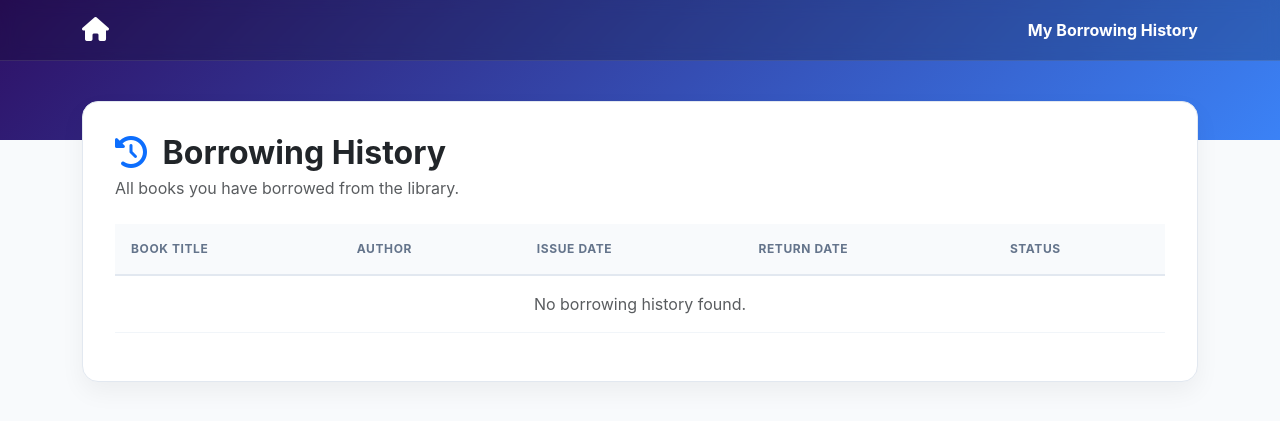
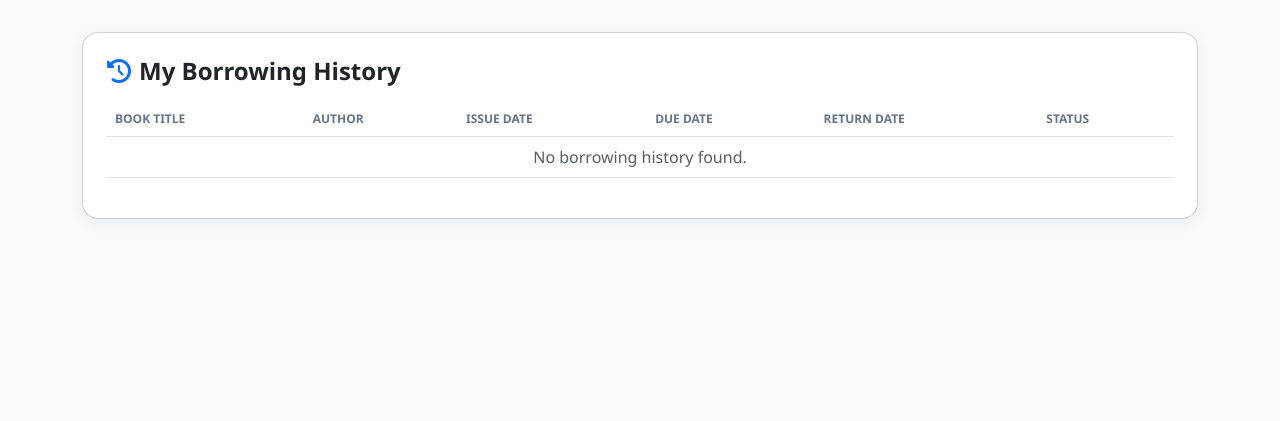
Before and after one commit to QueenJane2004/repo, a Flask app: template templates/transactions.html in a window 1280 px wide. Shown: the top 421 px of the page. Run offline with Flask 3, Linux system fonts and the light colour scheme; the template is opened without the code that fills it, so the values that code supplies are empty.

Commit message:
Update transactions.html

```diff
--- a/templates/transactions.html
+++ b/templates/transactions.html
@@ -2,61 +2,23 @@
 <html lang="en">
 <head>
   <meta charset="UTF-8">
-  <meta name="viewport" content="width=device-width, initial-scale=1.0">
   <title>My Borrowing History | Digital Library</title>
   <link href="https://cdn.jsdelivr.net/npm/bootstrap@5.3.0/dist/css/bootstrap.min.css" rel="stylesheet">
   <link rel="stylesheet" href="https://cdnjs.cloudflare.com/ajax/libs/font-awesome/6.0.0/css/all.min.css">
   <style>
-    body { background-color: #f8fafc; font-family: 'Inter', sans-serif; color: #1e293b; }
-    .header-bg { background: linear-gradient(135deg, #2e1065 0%, #3b82f6 100%); height: 140px; width: 100%; position: absolute; top: 0; z-index: -1; }
-    .navbar-custom {
-      background: rgba(0,0,0,0.2);
-      backdrop-filter: blur(8px);
-      border-bottom: 1px solid rgba(255,255,255,0.1);
-      padding: 0.75rem 0;
-    }
-    .history-card {
-      border-radius: 16px;
-      background: #fff;
-      box-shadow: 0 10px 25px rgba(0,0,0,0.05);
-      margin-top: 40px;
-      padding: 2rem;
-      border: 1px solid #e2e8f0;
-    }
-    .home-icon-link { font-size: 1.5rem; color: white; transition: 0.2s; text-decoration: none; }
-    .home-icon-link:hover { color: #93c5fd; transform: scale(1.1); }
-    .table thead th { background-color: #f8fafc; color: #64748b; text-transform: uppercase; font-size: 0.75rem; font-weight: 700; letter-spacing: 0.05em; padding: 1rem; border-bottom: 2px solid #e2e8f0; }
-    .table tbody td { padding: 1rem; border-bottom: 1px solid #f1f5f9; vertical-align: middle; }
-    .badge-status { padding: 6px 14px; border-radius: 6px; font-weight: 600; font-size: 0.75rem; display: inline-flex; align-items: center; gap: 6px; }
+    body { background: #f8fafc; font-family: 'Segoe UI', sans-serif; }
+    .card { border-radius: 16px; box-shadow: 0 4px 15px rgba(0,0,0,0.06); margin-top: 2rem; }
+    .table th { font-size: 0.75rem; text-transform: uppercase; color: #64748b; font-weight: 600; }
+    .badge-status { font-size: 0.72rem; padding: 4px 10px; border-radius: 20px; }
     .badge-active   { background: #fff7ed; color: #9a3412; }
     .badge-returned { background: #f0fdf4; color: #166534; }
+    .badge-overdue  { background: #fee2e2; color: #b91c1c; }
   </style>
 </head>
 <body>
-  <div class="header-bg"></div>
-
-  <!-- Back to Dashboard -->
-  <nav class="navbar navbar-dark navbar-custom">
-    <div class="container d-flex justify-content-between align-items-center">
-      <a class="home-icon-link" href="{{ url_for('user_dashboard') }}" title="Back to Dashboard">
-        <i class="fas fa-home"></i>
-      </a>
-      <span class="text-white fw-bold">My Borrowing History</span>
-    </div>
-  </nav>
-
-  <div class="container mb-5">
-    <div class="card history-card">
-      <div class="d-flex justify-content-between align-items-start mb-4 flex-wrap gap-3">
-        <div>
-          <h2 class="fw-bold text-dark mb-1">
-            <i class="fas fa-history me-2 text-primary"></i>
-            Borrowing History
-          </h2>
-          <p class="text-muted mb-0">All books you have borrowed from the library.</p>
-        </div>
-      </div>
-
+  <div class="container">
+    <div class="card p-4">
+      <h4 class="fw-bold mb-3"><i class="fas fa-history text-primary me-2"></i>My Borrowing History</h4>
       <div class="table-responsive">
         <table class="table align-middle">
           <thead>
@@ -64,21 +26,25 @@
               <th>Book Title</th>
               <th>Author</th>
               <th>Issue Date</th>
+              <th>Due Date</th>
               <th>Return Date</th>
               <th>Status</th>
             </tr>
           </thead>
           <tbody>
-            {% if loans %}
-              {% for loan in loans %}
+            {% if transactions %}
+              {% for tx in transactions %}
               <tr>
-                <td>{{ loan.title }}</td>
-                <td>{{ loan.author }}</td>
-                <td>{{ loan.issue_date }}</td>
-                <td>{{ loan.return_date if loan.return_date else "—" }}</td>
+                <td>{{ tx.title }}</td>
+                <td>{{ tx.author }}</td>
+                <td>{{ tx.issue_date }}</td>
+                <td>{{ tx.due_date }}</td>
+                <td>{{ tx.return_date if tx.return_date else "—" }}</td>
                 <td>
-                  {% if loan.return_date %}
+                  {% if tx.return_date %}
                     <span class="badge-status badge-returned"><i class="fas fa-check-circle"></i> Returned</span>
+                  {% elif tx.due_date and tx.due_date < current_date %}
+                    <span class="badge-status badge-overdue"><i class="fas fa-exclamation-circle"></i> Overdue</span>
                   {% else %}
                     <span class="badge-status badge-active"><i class="fas fa-clock"></i> Active Loan</span>
                   {% endif %}
@@ -87,7 +53,7 @@
               {% endfor %}
             {% else %}
               <tr>
-                <td colspan="5" class="text-center text-muted">No borrowing history found.</td>
+                <td colspan="6" class="text-center text-muted">No borrowing history found.</td>
               </tr>
             {% endif %}
           </tbody>
@@ -95,7 +61,5 @@
       </div>
     </div>
   </div>
-
-  <script src="https://cdn.jsdelivr.net/npm/bootstrap@5.3.0/dist/js/bootstrap.bundle.min.js"></script>
 </body>
 </html>
```
